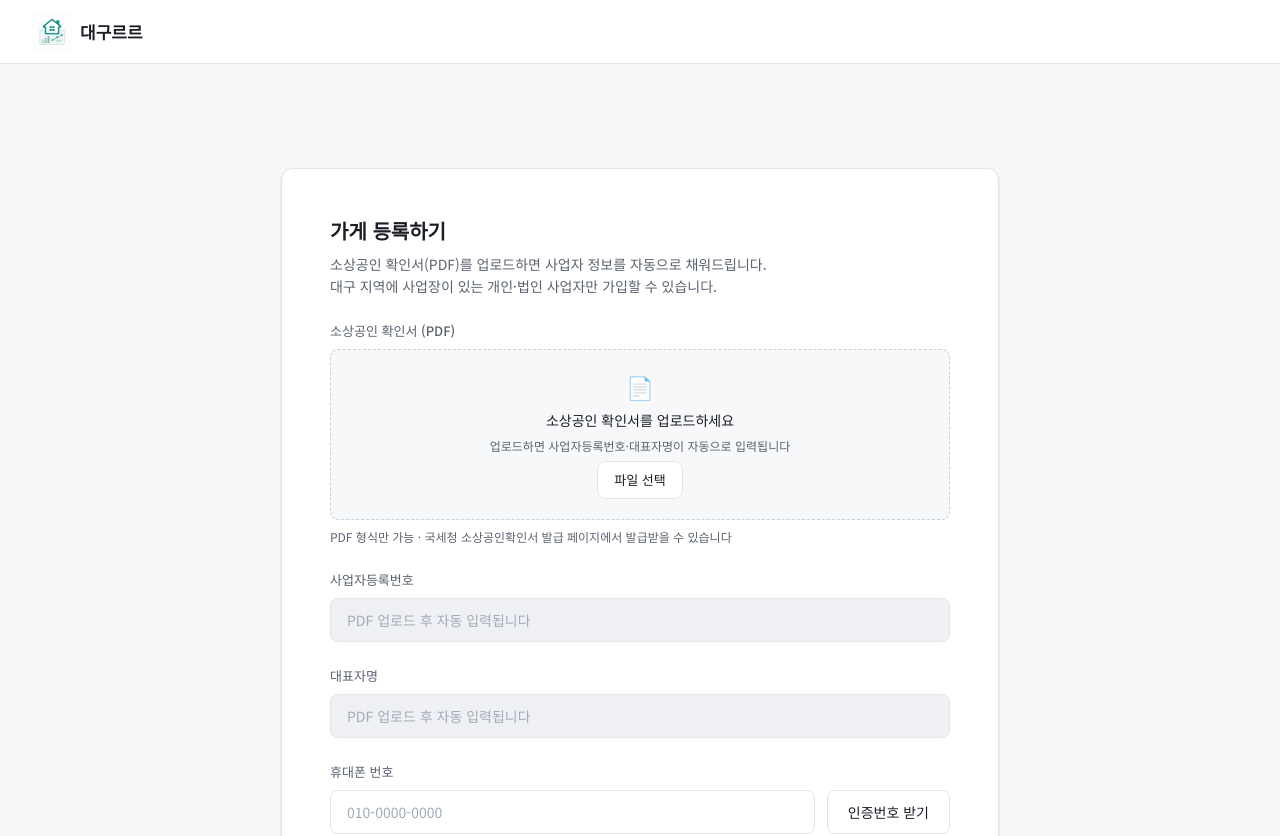
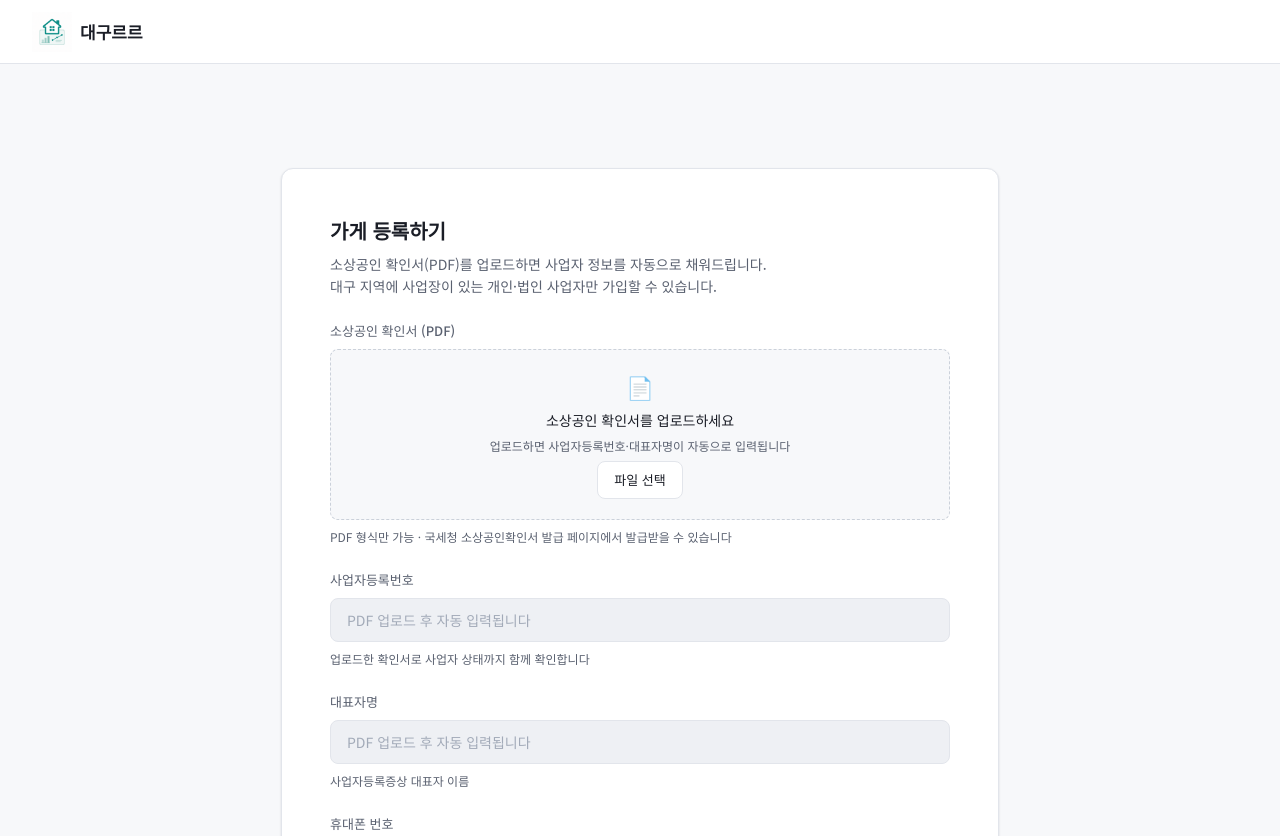
Before and after one commit to Daegururu/Daegururu, a React (Vite) app in the folder frontend/: page /signup in a window 1280 px wide. Shown: the top 836 px of the page. Built offline with nearby package versions, Linux system fonts and the light colour scheme.

Commit message:
[Fix] 입력 필드 안내 문구 및 인식 실패 상태 수정
-에러가 빈 문자열일 때 헬퍼 텍스트가 사라지던 문제 수정

- 확인서 인식 실패 시 파일을 등록하지 않아 업로드 전 상태 유지

```diff
--- a/frontend/src/components/common/Input.tsx
+++ b/frontend/src/components/common/Input.tsx
@@ -22,7 +22,8 @@ export function Input({
 }: InputProps) {
   const id = useId()
   const hasError = Boolean(errorMessage)
-  const description = errorMessage ?? helperText
+  // 빈 문자열도 '에러 없음'으로 보고 헬퍼 텍스트를 노출합니다.
+  const description = errorMessage || helperText
   const descriptionId = description ? `${id}-description` : undefined
   // 호출한 쪽이 넘긴 설명 id와 내부에서 만든 id를 함께 연결합니다.
   const describedBy = [ariaDescribedBy, descriptionId].filter(Boolean).join(' ') || undefined
--- a/frontend/src/pages/SignupPage.tsx
+++ b/frontend/src/pages/SignupPage.tsx
@@ -78,15 +78,15 @@ export function SignupPage() {
   })
 
   const handleFileSelect = (selected: File) => {
-    setFile(selected)
-
     // TODO: OCR API 연동. 응답이 사업자 정보를 담지 못하면 인식 실패 모달을 띄웁니다.
     // 현재는 파일명에 'fail'이 들어간 경우를 실패 케이스로 흉내 냅니다.
+    // 인식에 실패한 파일은 등록하지 않아 업로드 전 상태가 유지됩니다.
     if (selected.name.toLowerCase().includes('fail')) {
       setFailureModalOpen(true)
       return
     }
 
+    setFile(selected)
     setBusinessNumber(RECOGNIZED_INFO.businessNumber)
     setOwnerName(RECOGNIZED_INFO.ownerName)
   }
```
